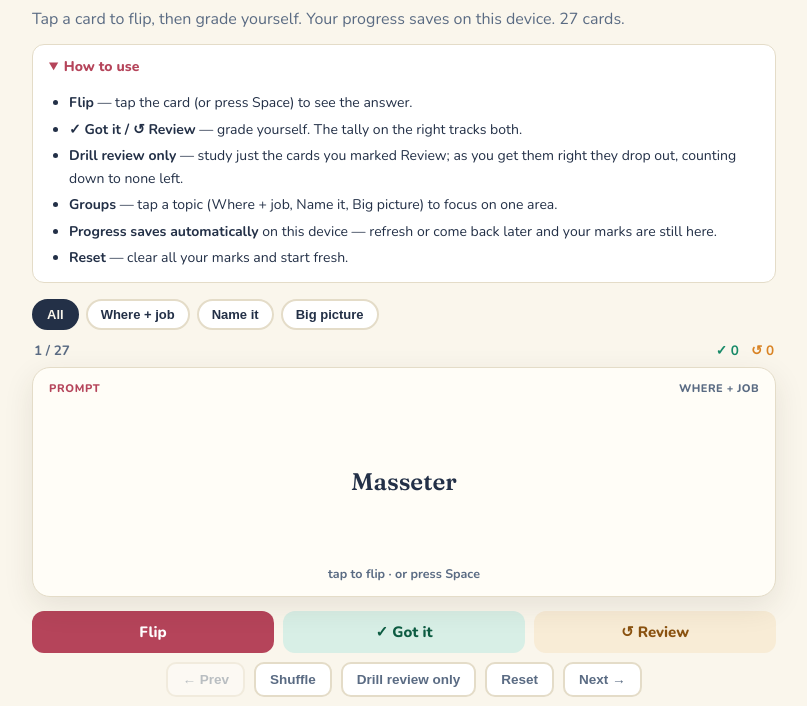
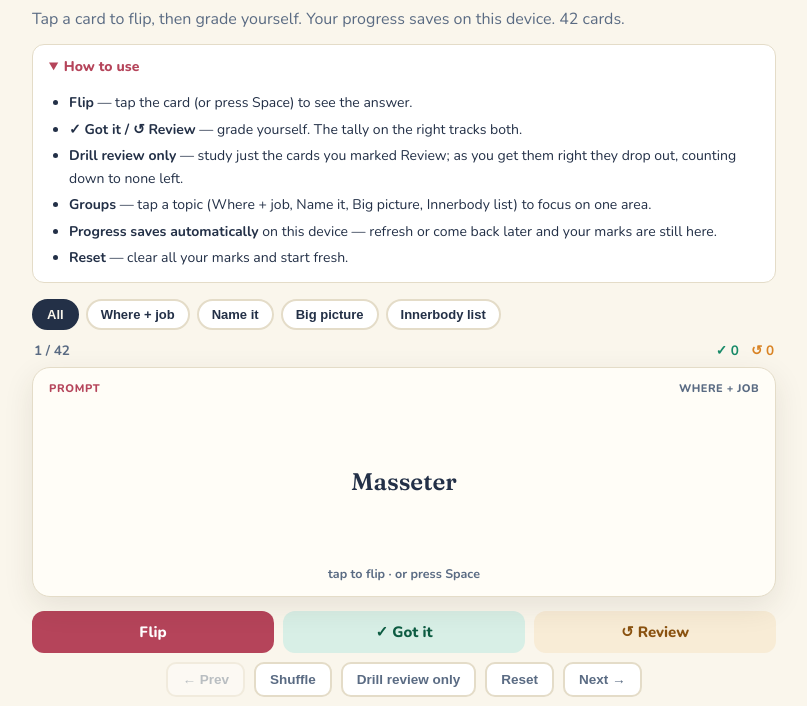
Before and after one commit to greg-io-system/study-hub, a plain HTML site: page lessons/hap-head-neck-muscle-flashcards.html in a window 1280 px wide. Shown: the part 94-800 px from the top of the page, without its empty margins (236-1043 px from the left). Drawn offline with nearby package versions, Linux system fonts and the light colour scheme.

Commit message:
cc: Head & Neck flashcards -- 15 Innerbody list cards, 42 total (published on Greg's word; separate trace owed)
Co-Authored-By: Claude Opus 5.5 <noreply@anthropic.com>

```diff
--- a/data/lessons.js
+++ b/data/lessons.js
@@ -276,7 +276,7 @@ window.STUDY_HUB = {
               topic: "The 10 muscles on Mrs. Kalec's Facial Muscles list: where each one is and what it does",
               file: "lessons/hap-head-neck-muscle-flashcards.html",
               date: "2026-11-03",
-              summary: "27 cards for the Head & Neck Muscle Quiz on Wed 11/4. Where each muscle is and its job, name-it drills, and the big picture. Mark the ones you miss and drill just those.",
+              summary: "42 cards for the Head & Neck Muscle Quiz on Wed 11/4. Where each muscle is and its job, name-it drills, the big picture, and the Innerbody head and neck list. Mark the ones you miss and drill just those.",
               tags: ["quiz prep", "flashcards", "muscles"],
               materials: [
                 { kind: "practice", label: "Flashcards", file: "lessons/hap-head-neck-muscle-flashcards.html" },
--- a/lessons/hap-head-neck-muscle-flashcards.html
+++ b/lessons/hap-head-neck-muscle-flashcards.html
@@ -66,12 +66,12 @@ kind: class
 - human-anatomy/reference/unit-4-innerbody-head-neck-capture.md
 - human-anatomy/reference/unit-4-facial-expression-lab-capture.md
 - human-anatomy/reference/unit-4-openstax-buccinator-nasalis-capture.md
-fact-trace: 2026-11-03 additions+coverage
+fact-trace: 2026-11-03 additions+coverage -- the 15 Innerbody list cards are author-checked only, published on Greg's word before the 11/4 quiz; separate review still owed (reference/head-neck-innerbody-list-reviewer-prompt.md)
 -->
 <div class="wrap">
   <div class="eyebrow">Human Anatomy</div>
   <h1>Head &amp; Neck Muscle Flashcards</h1>
-  <p class="tagline">Tap a card to flip, then grade yourself. Your progress saves on this device. 27 cards.</p>
+  <p class="tagline">Tap a card to flip, then grade yourself. Your progress saves on this device. 42 cards.</p>
 
   <details class="howto" open>
     <summary>How to use</summary>
@@ -79,7 +79,7 @@ fact-trace: 2026-11-03 additions+coverage
       <li><b>Flip</b> — tap the card (or press Space) to see the answer.</li>
       <li><b>✓ Got it / ↺ Review</b> — grade yourself. The tally on the right tracks both.</li>
       <li><b>Drill review only</b> — study just the cards you marked Review; as you get them right they drop out, counting down to none left.</li>
-      <li><b>Groups</b> — tap a topic (Where + job, Name it, Big picture) to focus on one area.</li>
+      <li><b>Groups</b> — tap a topic (Where + job, Name it, Big picture, Innerbody list) to focus on one area.</li>
       <li><b>Progress saves automatically</b> on this device — refresh or come back later and your marks are still here.</li>
       <li><b>Reset</b> — clear all your marks and start fresh.</li>
     </ul>
@@ -116,7 +116,7 @@ fact-trace: 2026-11-03 additions+coverage
   </div>
 
   <p class="note">Keyboard: <b>Space</b> flip · <b>→ / ←</b> move · <b>G</b> got it · <b>R</b> review</p>
-  <p class="note">The quiz is on identifying these muscles, so also practice pointing to each one: use your lab photos and the Innerbody guide (Mrs. Kalec's "Great Muscle Resource"). The buccinator card and part of the nasalis card come from the OpenStax anatomy textbook, because your class sources say little about them. Each says so on the card.</p>
+  <p class="note">The quiz is on identifying these muscles, so also practice pointing to each one: use your lab photos and the Innerbody guide (Mrs. Kalec's "Great Muscle Resource"). The Innerbody list group covers the extra terms from that guide's head and neck section. The buccinator card and part of the nasalis card come from the OpenStax anatomy textbook, because your class sources say little about them. Each says so on the card.</p>
   <div class="footer">Built from Mrs. Kalec's Naming Muscles List, her Muscular System slides and her Great Muscle Resource (Innerbody), with OpenStax Anatomy and Physiology 2e (CC BY-NC-SA) for the buccinator and nasalis, in our own words. · Made for you · ad-free</div>
 </div>
 
@@ -153,7 +153,23 @@ var CARDS = [
   {c:"Big picture", f:"The four things facial muscles are important for", b:"non-verbal communication (showing emotion) · social life in groups (trust, avoiding conflict) · eating and speaking · protective reflexes (closing the eyes fast)"},
   {c:"Big picture", f:"Most muscles connect to bones. What do facial muscles mostly connect?", b:"bones to skin, so they pull on the skin to make expressions"},
   {c:"Big picture", f:"What happens to a muscle's fibers when it contracts?", b:"they SHORTEN"},
-  {c:"Big picture", f:"Which muscle on the list is the chewing muscle?", b:"masseter"}
+  {c:"Big picture", f:"Which muscle on the list is the chewing muscle?", b:"masseter"},
+  // Innerbody list (appended last so saved progress keeps its place)
+  {c:"Innerbody list", f:"All 23 terms on the Innerbody head and neck list", b:"clavicular head and sternal head of sternocleidomastoid · depressor anguli oris · depressor labii inferioris · frontal belly of epicranius (frontalis) · occipital belly of epicranius (occipitalis) · galea aponeurotica · levator labii superioris · levator labii superioris alaeque nasi · masseter · mentalis · nasalis · omohyoid · orbicularis oculi · orbicularis oris · platysma · risorius · scalene muscles · semispinalis capitis · splenius capitis · temporalis · zygomaticus major · zygomaticus minor"},
+  {c:"Innerbody list", f:"Temporalis", b:"a chewing muscle at the temples, attached to the jaw and the skull's temporal bone · lifts the jaw · its rear fibers pull the jaw back", h:"Try it: clench and unclench your jaw and feel your temples."},
+  {c:"Innerbody list", f:"Occipital belly of epicranius (occipitalis)", b:"on the upper back of the head, close to the occipital bone · with the frontalis, one of the two bellies of the epicranius · helps pull the scalp so the eyebrows come up and the forehead wrinkles"},
+  {c:"Innerbody list", f:"Galea aponeurotica", b:"covers the upper part of the skull and attaches to the frontal and occipital bellies · lets the scalp move freely over the skull bone"},
+  {c:"Innerbody list", f:"Depressor anguli oris", b:"runs from the lower jaw (mandible) to the angle of the mouth · pulls the corner of the mouth down", h:"Memory trick: depressor pulls down, anguli oris is the angle of the mouth."},
+  {c:"Innerbody list", f:"Depressor labii inferioris", b:"pulls the lower lip down and slightly to the side, as in an expression of irony"},
+  {c:"Innerbody list", f:"Levator labii superioris", b:"carries the upper lip a little forward · with the zygomaticus minor and the levator labii superioris alaeque nasi, forms the crease from the side of the nose to the upper lip"},
+  {c:"Innerbody list", f:"Levator labii superioris alaeque nasi", b:"raises the upper lip and widens the nostril · helps form the crease from the side of the nose to the upper lip"},
+  {c:"Innerbody list", f:"Mentalis", b:"lifts and pushes out the lower lip · wrinkles the skin of the chin"},
+  {c:"Innerbody list", f:"Risorius", b:"pulls the corner of the mouth outward · commonly called the laughing muscle"},
+  {c:"Innerbody list", f:"Omohyoid", b:"pulls down the hyoid bone"},
+  {c:"Innerbody list", f:"Scalene muscles", b:"three muscles (scalenus anterior, medius and posterior) running from the first and second ribs up into the sides of the neck · lift those ribs for breathing · bend the spine to the same side"},
+  {c:"Innerbody list", f:"Semispinalis capitis", b:"broad sheet running from the vertebrae of the neck and thorax up to the occipital bone · extends the head, bends it to one side and rotates it"},
+  {c:"Innerbody list", f:"Splenius capitis", b:"broad strap in the back of the neck, joining the base of the skull to the vertebrae of the neck and upper thorax · one side rotates the head and bends it to one side · both together bring the head upright"},
+  {c:"Innerbody list", f:"The two heads of the sternocleidomastoid", b:"sternal head: from the top of the sternum · clavicular head: from the top edge of the clavicle, thinner and wider, and further out and back · the two fuse into one muscle"}
 ];
 
 /* ---- Component ---- */
```
